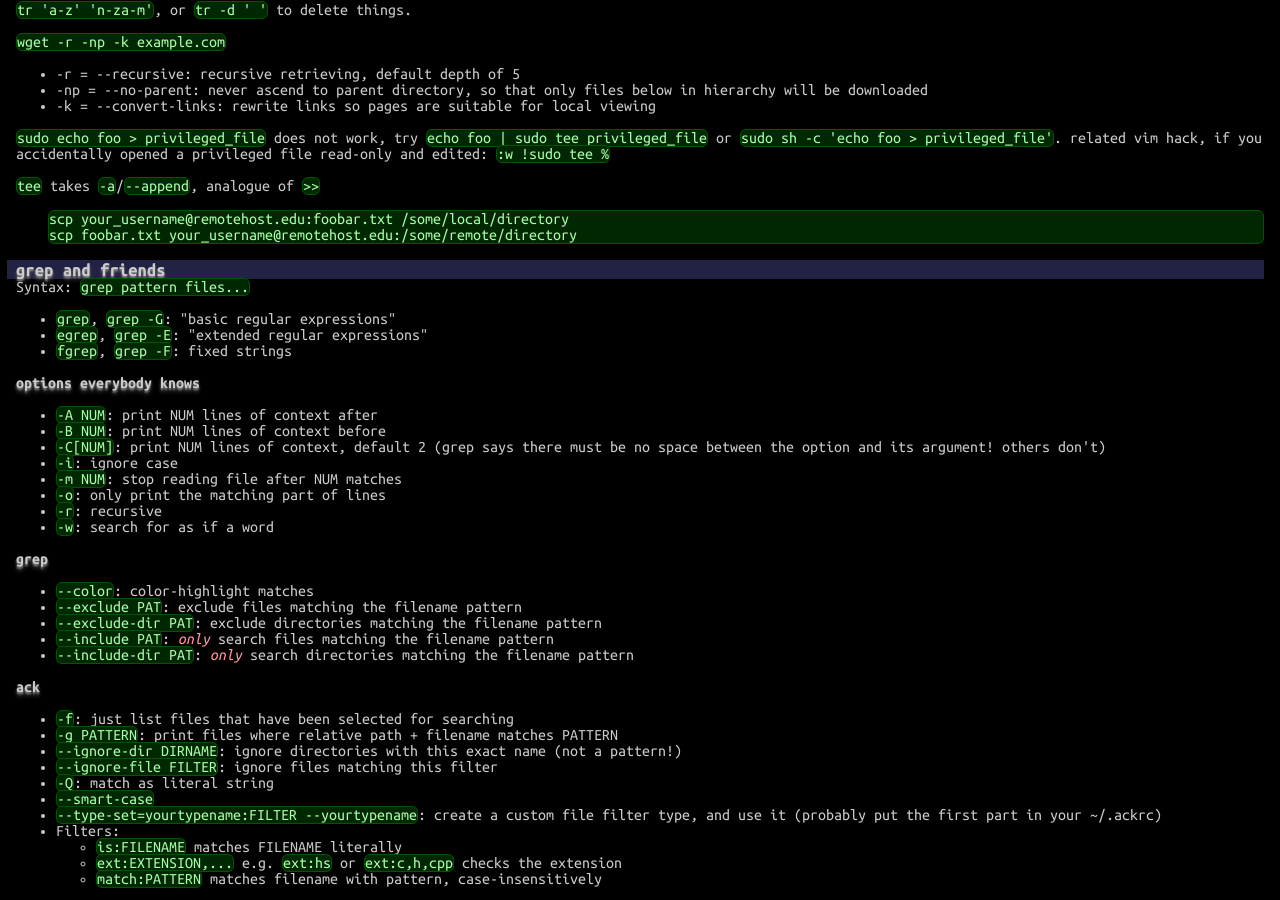
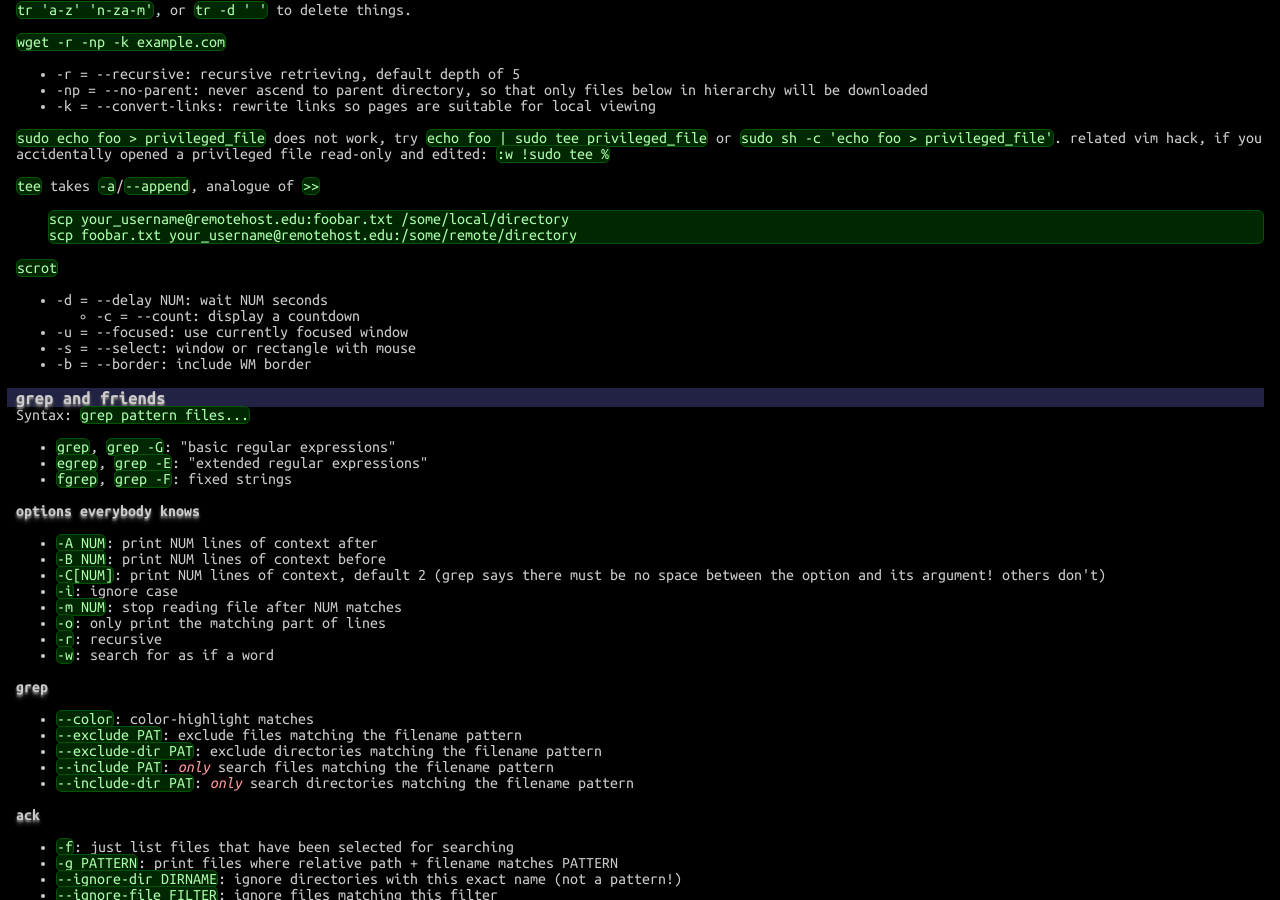
Before and after one commit to betaveros/cs, a Jekyll site: the page built from index.html, in a window 1280 px wide and 900 px high, scrolled down 34532 px. Built offline with Jekyll 4.4.1, drawn with Linux system fonts in a browser that asks for light colours.

Commit message:
scrot notes

```diff
--- a/_includes/shell.html
+++ b/_includes/shell.html
@@ -18,6 +18,19 @@ related vim hack, if you accidentally opened a privileged file read-only and edi
 
 <pre>scp your_username@remotehost.edu:foobar.txt /some/local/directory
 scp foobar.txt your_username@remotehost.edu:/some/remote/directory</pre>
+
+<p><code>scrot</code></p>
+
+<ul>
+	<li>-d = --delay NUM: wait NUM seconds
+		<ul>
+			<li>-c = --count: display a countdown
+		</ul>
+	</li>
+	<li>-u = --focused: use currently focused window</li>
+	<li>-s = --select: window or rectangle with mouse</li>
+	<li>-b = --border: include WM border</li>
+</ul>
 
 <h3>grep and friends</h3>
 
```
